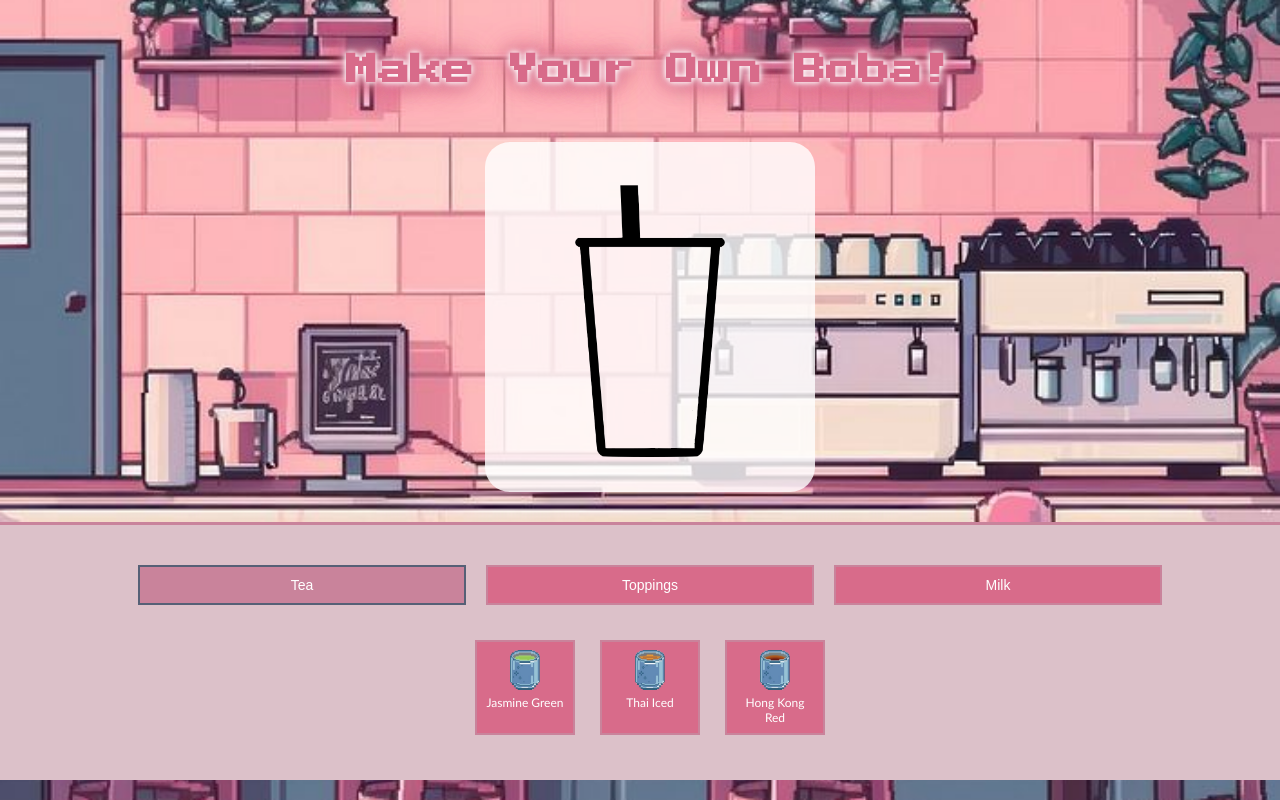
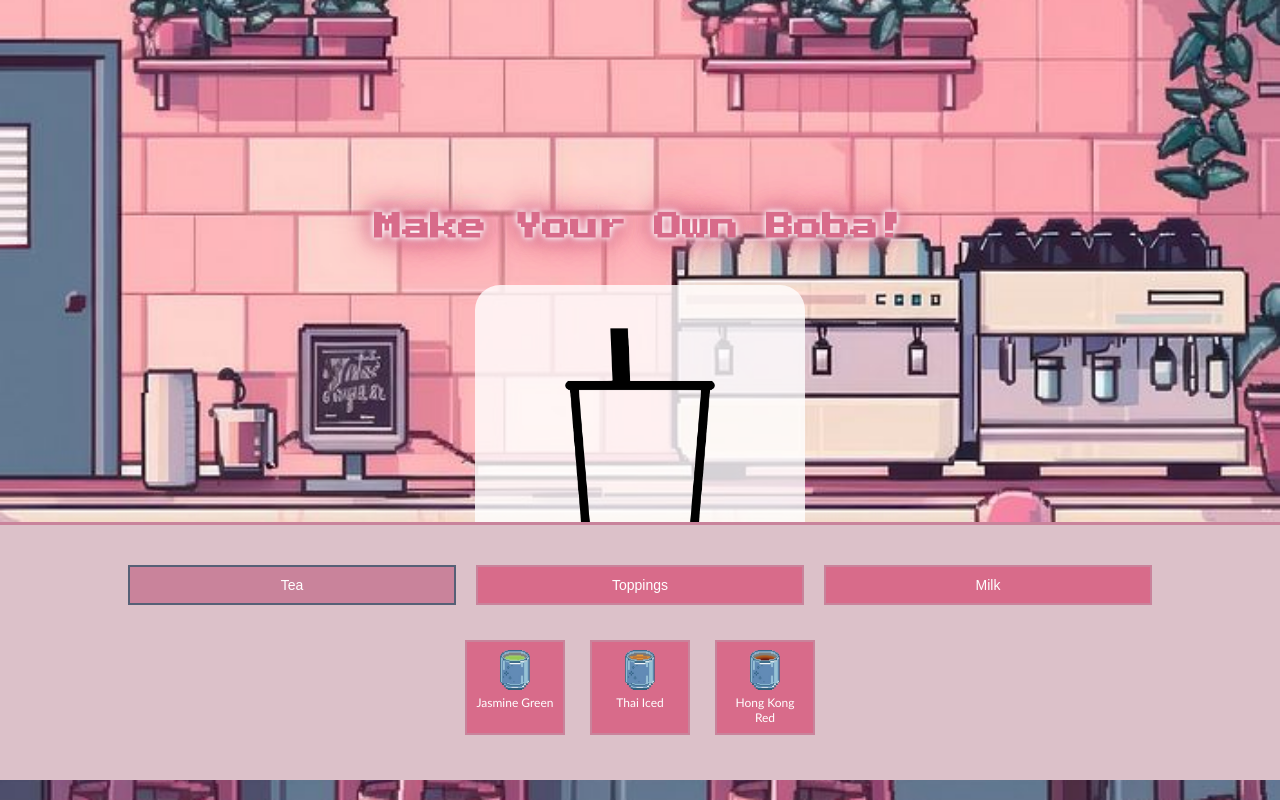
Before and after one commit to bevyip/make-your-own-boba, a website built with Vite: page index.html in a window 1280 px wide. Built offline with nearby package versions, Linux system fonts and the light colour scheme.

Commit message:
adjusting css for browser

```diff
--- a/styles.css
+++ b/styles.css
@@ -17,17 +17,17 @@ body {
   display: flex;
   flex-direction: column;
   align-items: center;
+  justify-content: center;
   width: 100%;
   height: 100%;
   position: relative;
-  padding: 10px;
   flex-grow: 1;
 }
 
 /* Sparkly Pixel Font Heading */
 #make-your-own-boba {
   font-family: "Press Start 2P", sans-serif;
-  font-size: 32px;
+  font-size: 28px;
   line-height: 1.3;
   text-align: center;
   color: #d86b8a;
@@ -35,8 +35,7 @@ body {
     0 0 30px #d86b8a, 0 0 40px #d86b8a;
   position: relative;
   padding: 0 10px;
-  margin-top: 40px;
-  margin-bottom: 30px;
+  margin-top: 5%;
 }
 
 /* Drink preview */
@@ -44,6 +43,7 @@ body {
   width: 60%;
   max-width: 300px;
   height: 40vh;
+  max-height: 45vh;
   background: rgba(255, 255, 255, 0.8);
   border-radius: 25px;
   padding: 15px;
@@ -54,6 +54,7 @@ body {
   align-items: center;
   justify-content: center;
   overflow: hidden;
+  flex-shrink: 0;
 }
 
 /* Base drink image */
```
